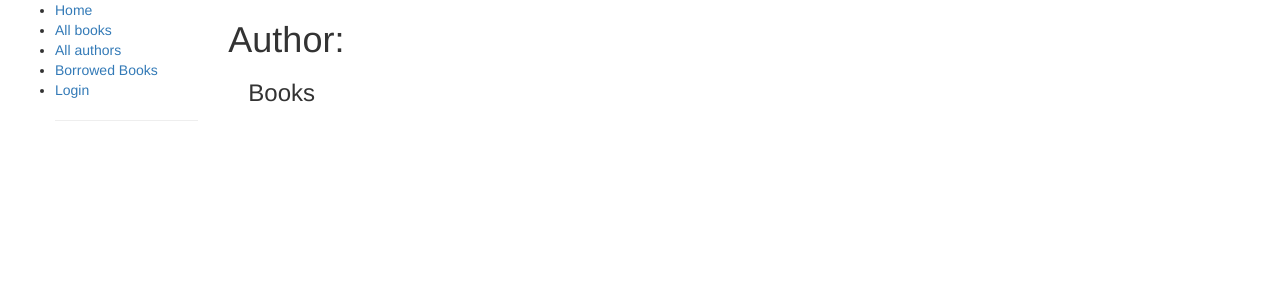
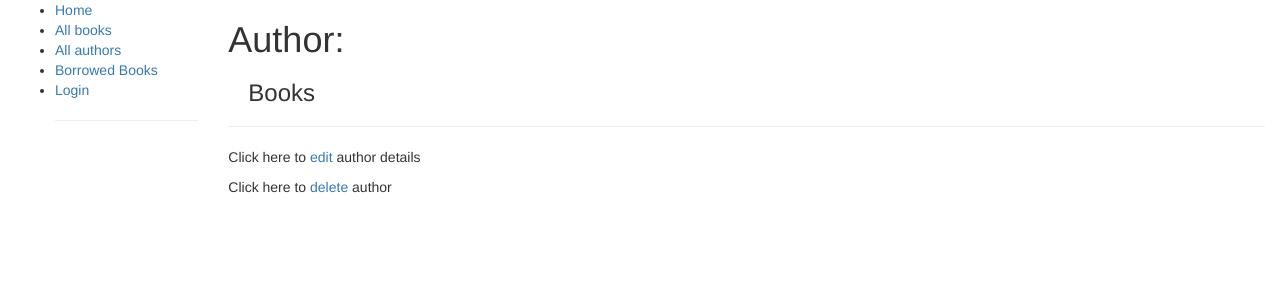
Before and after one commit to Alexmhack/django_library, a Django app: template locallibrary/catalog/templates/catalog/author_detail.html in a window 1280 px wide. Shown: the top 300 px of the page. Run offline with Django 3.2, Linux system fonts and the light colour scheme; the template is opened without the code that fills it, so the values that code supplies are empty; some libraries are stand-ins or nearby versions.

Commit message:
add links for author delete and edit in author detail

```diff
--- a/locallibrary/catalog/templates/catalog/author_detail.html
+++ b/locallibrary/catalog/templates/catalog/author_detail.html
@@ -26,4 +26,9 @@
 			{% endfor %}
 		</ul>
 	</div>
+	<div>
+		<hr>
+		<p>Click here to <a href="{% url 'author_update' author.id %}">edit</a> author details</p>
+		<p>Click here to <a href="{% url 'author_delete' author.id %}">delete</a> author</p>
+	</div>
 {% endblock content %}
```
